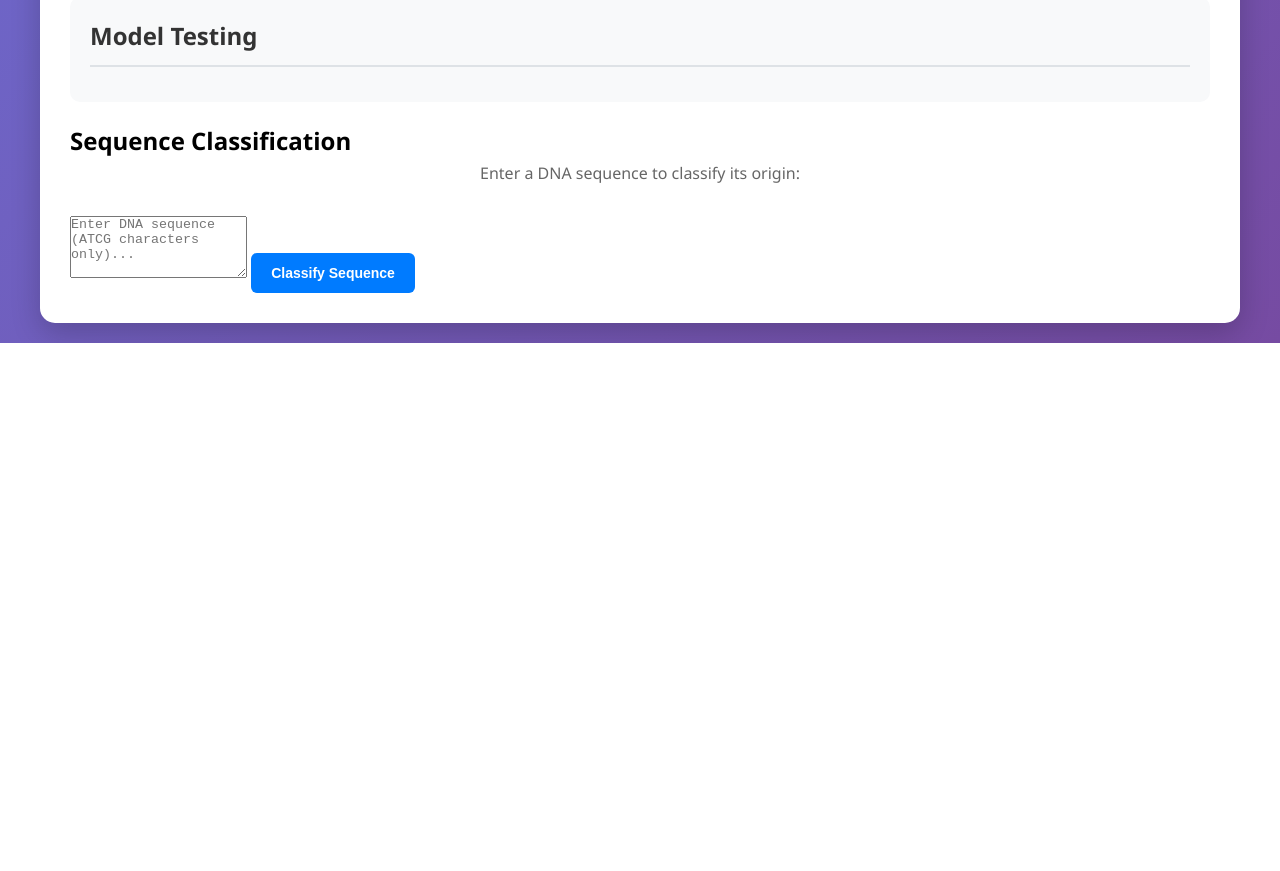
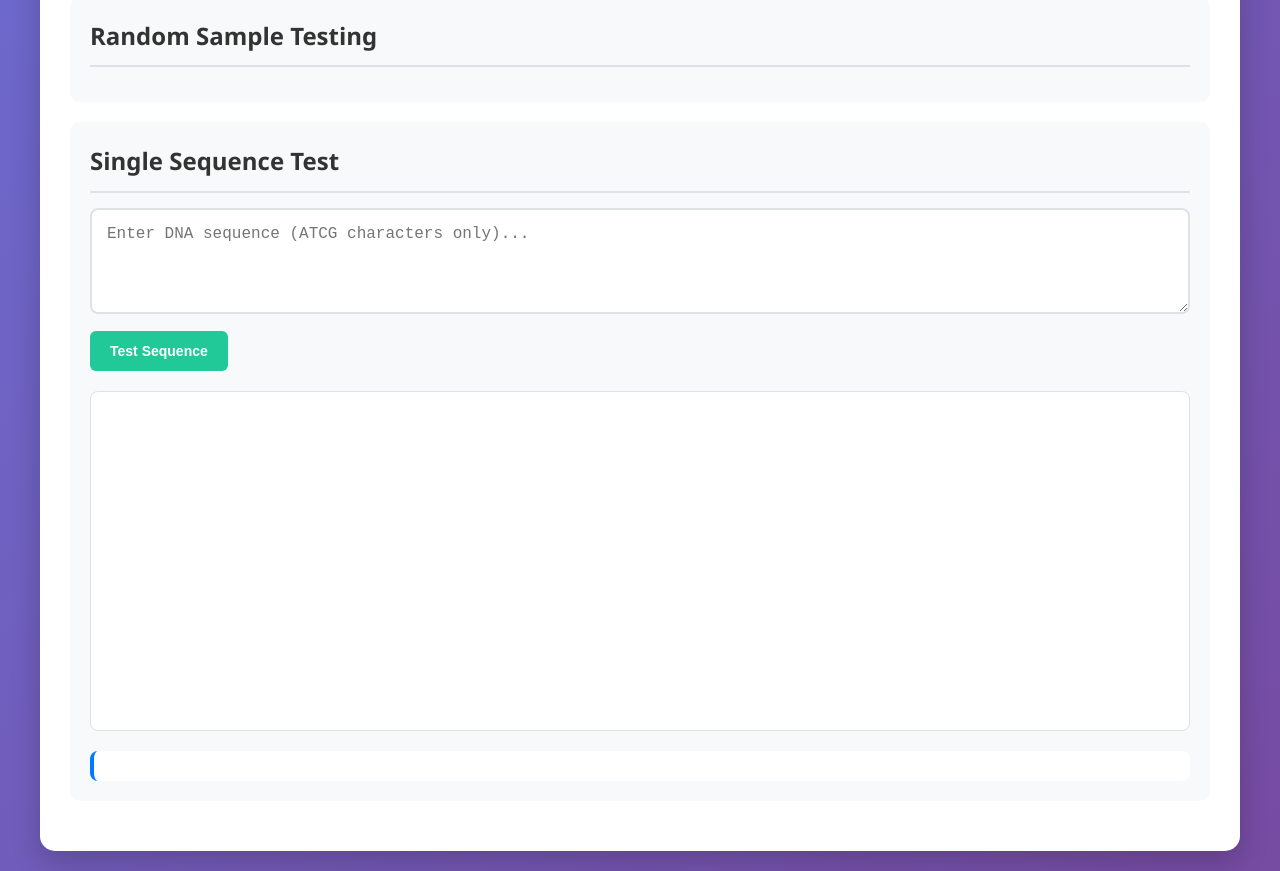
Before and after one commit to LiShuai1025/DNA-disease-risk-prediction, a plain HTML site: page index.html in a window 1280 px wide. Shown: the part 1620-2491 px from the top of the page. Before the commit the page ends 1963 px from the top, so only its background shows below. Drawn offline with nearby package versions, Linux system fonts and the light colour scheme; a script that the page names is missing.

Commit message:
Update index.html

```diff
--- a/index.html
+++ b/index.html
@@ -87,21 +87,22 @@
 
         <!-- Random Test Results -->
         <div class="random-test">
-            <h2>Model Testing</h2>
+            <h2>Random Sample Testing</h2>
             <div id="randomTestResults"></div>
         </div>
 
-        <!-- Sequence Input for Classification -->
-        <div class="sequence-classification">
-            <h2>Sequence Classification</h2>
-            <p>Enter a DNA sequence to classify its origin:</p>
-            <textarea id="dnaSequenceInput" placeholder="Enter DNA sequence (ATCG characters only)..." rows="4"></textarea>
-            <button id="classifySequenceBtn">Classify Sequence</button>
+        <!-- Single Sequence Test -->
+        <div class="single-test">
+            <h2>Single Sequence Test</h2>
+            <textarea id="singleSequence" placeholder="Enter DNA sequence (ATCG characters only)..." rows="4"></textarea>
+            <button id="testSingleBtn">Test Sequence</button>
 
-            <!-- Classification Results -->
-            <div class="classification-results">
-                <div id="classificationOutput"></div>
+            <!-- Confidence Chart -->
+            <div class="confidence-chart">
+                <canvas id="confidenceChart"></canvas>
             </div>
+
+            <div id="singleTestResult"></div>
         </div>
     </div>
 
```
